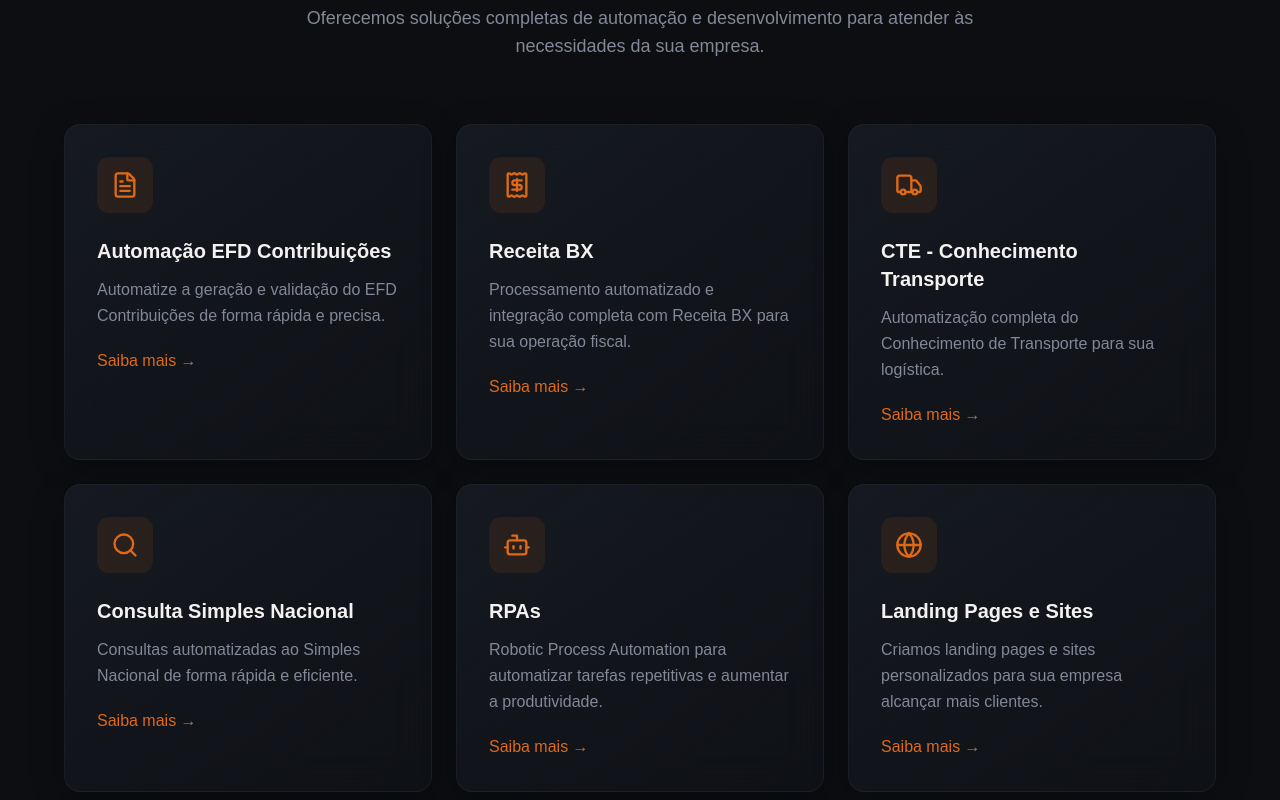
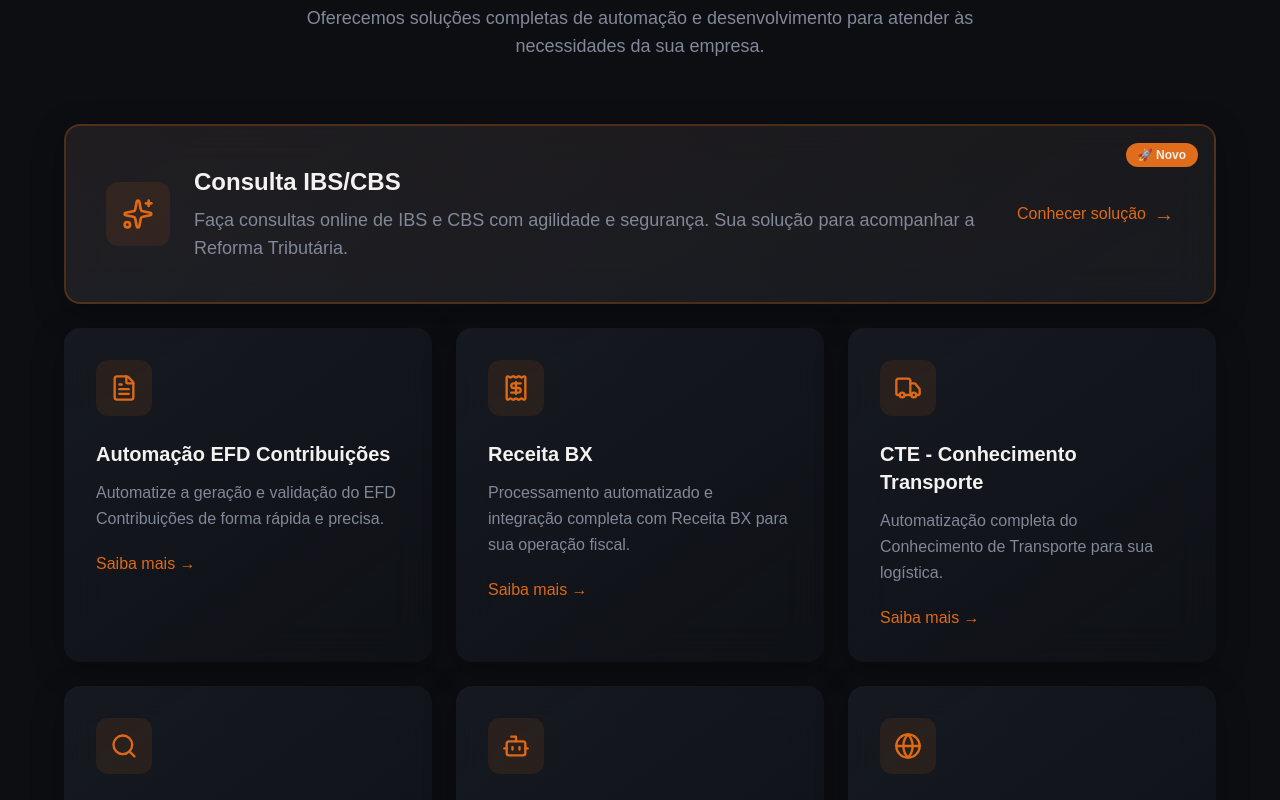
Before and after one commit to KaiqueAlbano/ktecnolead, a React (Vite) app: page / in a window 1280 px wide. Shown: the part 1040-1840 px from the top of the page. Built offline with nearby package versions, Linux system fonts and the light colour scheme.

Commit message:
ajusta testemunhas e também novo servico IBS CBS

```diff
--- a/package.json
+++ b/package.json
@@ -15,6 +15,7 @@
     "motion": "^12.23.26",
     "react": "^19.2.0",
     "react-dom": "^19.2.0",
+    "react-router-dom": "^7.12.0",
     "tailwindcss": "^4.1.18"
   },
   "devDependencies": {
--- a/src/main.css
+++ b/src/main.css
@@ -54,7 +54,7 @@
   .glass-card {
     backdrop-filter: blur(20px);
     background: var(--gradient-card);
-    border: 1px solid hsl(var(--border) / 0.5);
+    /* border: 1px solid hsl(var(--border) / 0.5); */
     border-radius: 1rem;
     box-shadow: var(--shadow-card);
   }
@@ -85,7 +85,9 @@
     z-index: -1;
   }
   .glow-border {
-    box-shadow: var(--shadow-glow), inset 0 1px 0 hsl(var(--one-white) / 0.1);
+    box-shadow:
+      var(--shadow-glow),
+      inset 0 1px 0 hsl(var(--one-white) / 0.1);
   }
 
   @keyframes slide-up {
--- a/src/pages/Services.tsx
+++ b/src/pages/Services.tsx
@@ -7,11 +7,20 @@ import {
   Bot,
   Cog,
   MessageCircle,
+  Sparkles,
 } from "lucide-react";
 import Button from "../componentes/button/Button";
 import UtilServices from "../services/UtilServices";
 import { motion } from "motion/react";
+// import { Link } from "react-router-dom";
 
+const featuredService = {
+  icon: Sparkles,
+  title: "Consulta IBS/CBS",
+  description:
+    "Faça consultas online de IBS e CBS com agilidade e segurança. Sua solução para acompanhar a Reforma Tributária.",
+  link: "/consulta-ibs-cbs",
+};
 const features = [
   {
     icon: FileText,
@@ -140,7 +149,50 @@ const Services = () => {
             </p>
           </div>
         </motion.div>
-        <div className="grid md:grid-cols-2 lg:grid-cols-3 gap-6">
+
+        {/* new featured */}
+        <motion.div
+          initial={{ opacity: 0, y: 50 }}
+          whileInView={{ opacity: 1, y: 0 }}
+          viewport={{ once: true }}
+          transition={{
+            duration: 0.8,
+            ease: "easeOut",
+          }}
+        >
+          <div
+            className="glass-card p-8 md:p-10 relative overflow-hidden border-2 border-primary/30 hover-lift cursor-pointer"
+            onClick={() => {
+              window.open("https://fiscal.ktechno.com.br/#/ConsultaIbscbs");
+            }}
+          >
+            <div className="absolute top-4 right-4">
+              <span className="inline-flex items-center gap-1 px-3 py-1 rounded-full bg-primary text-primary-foreground text-xs font-semibold">
+                🚀 Novo
+              </span>
+            </div>
+            <div className="absolute inset-0 bg-gradient-to-br from-primary/5 to-accent/5 pointer-events-none" />
+            <div className="relative z-10 flex flex-col md:flex-row md:items-center gap-6">
+              <div className="w-16 h-16 rounded-xl bg-primary/10 flex items-center justify-center shrink-0">
+                <featuredService.icon className="w-8 h-8 text-primary" />
+              </div>
+              <div className="flex-1">
+                <h3 className="text-2xl font-bold mb-2 group-hover:text-primary transition-colors">
+                  {featuredService.title}
+                </h3>
+                <p className="text-light text-lg">
+                  {featuredService.description}
+                </p>
+              </div>
+              <div className="text-primary font-medium flex items-center gap-2 group-hover:gap-3 transition-all">
+                Conhecer solução
+                <span className="text-xl">→</span>
+              </div>
+            </div>
+          </div>
+        </motion.div>
+        {/* other featured */}
+        <div className="grid md:grid-cols-2 lg:grid-cols-3 gap-6 mt-6">
           {features.map((feature, index) => (
             <motion.div
               initial={{ opacity: 0, y: 50 }}
@@ -149,7 +201,6 @@ const Services = () => {
               transition={{
                 duration: 0.8,
                 ease: "easeOut",
-                // delay: index * 0.5, // 👈 atraso progressivo
               }}
             >
               <div
--- a/src/pages/Testimonials.tsx
+++ b/src/pages/Testimonials.tsx
@@ -11,16 +11,16 @@ const testimonials = [
   },
   {
     quote:
-      "A facilidade de uso é impressionante. Em menos de uma semana, já tínhamos dezenas de automações funcionando perfeitamente.",
-    author: "João Santos",
-    role: "Diretor de Operações, StartupX",
+      "Empresa muito boa, criativa (soluções inovadoras para problemas existentes), cumpre prazos e um ótimo atendimento. Recomendo.",
+    author: "Carlos Eduardo",
+    role: "Controller, Motz",
     rating: 5,
   },
   {
     quote:
-      "O suporte técnico é excepcional e a plataforma é extremamente confiável. Zero downtime desde que implementamos.",
-    author: "Ana Costa",
-    role: "CTO, InnovaTech",
+      "Empresa super cordial, transparente e com muita presteza. Com certeza indico!!",
+    author: "Amanda",
+    role: "Gerente Fiscal",
     rating: 5,
   },
 ];
```
Also changed, not shown: 1 other file (tests, documents, lock files or other folders).
